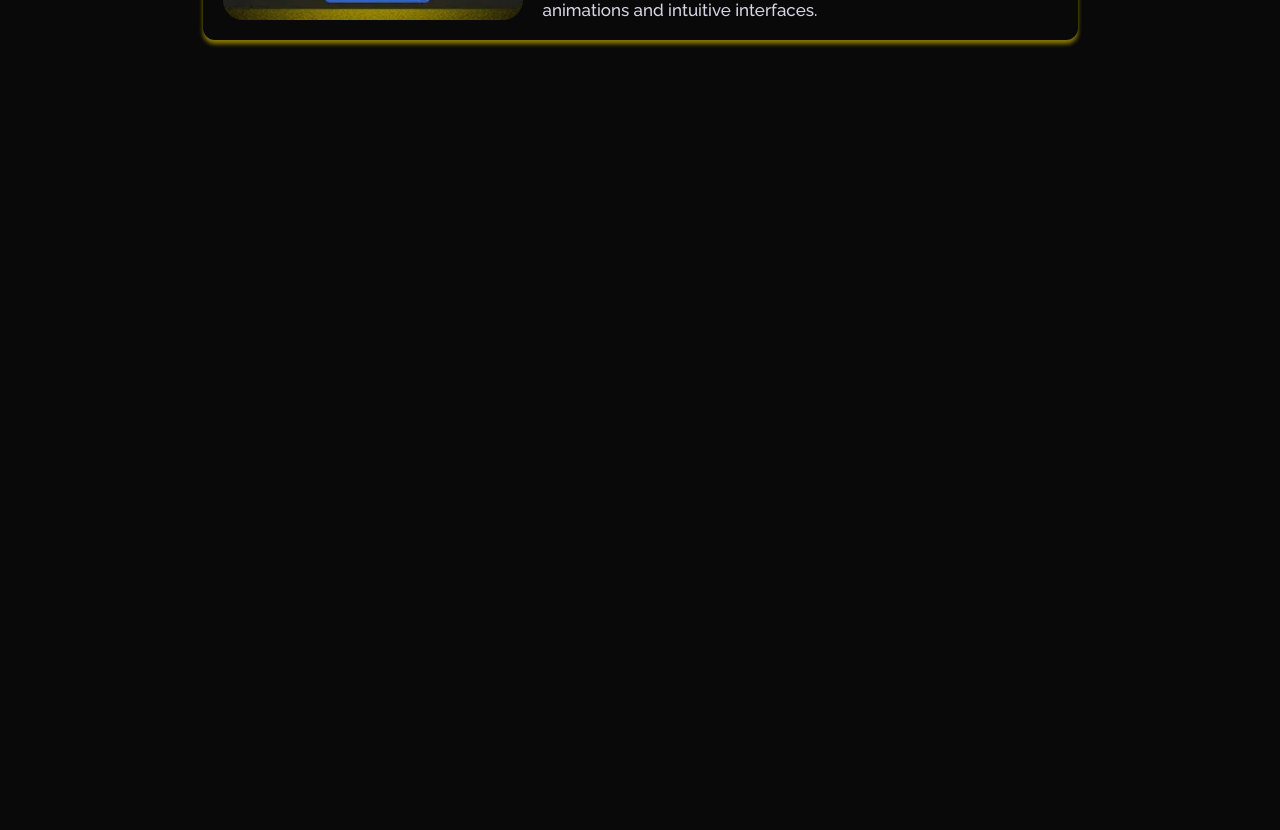
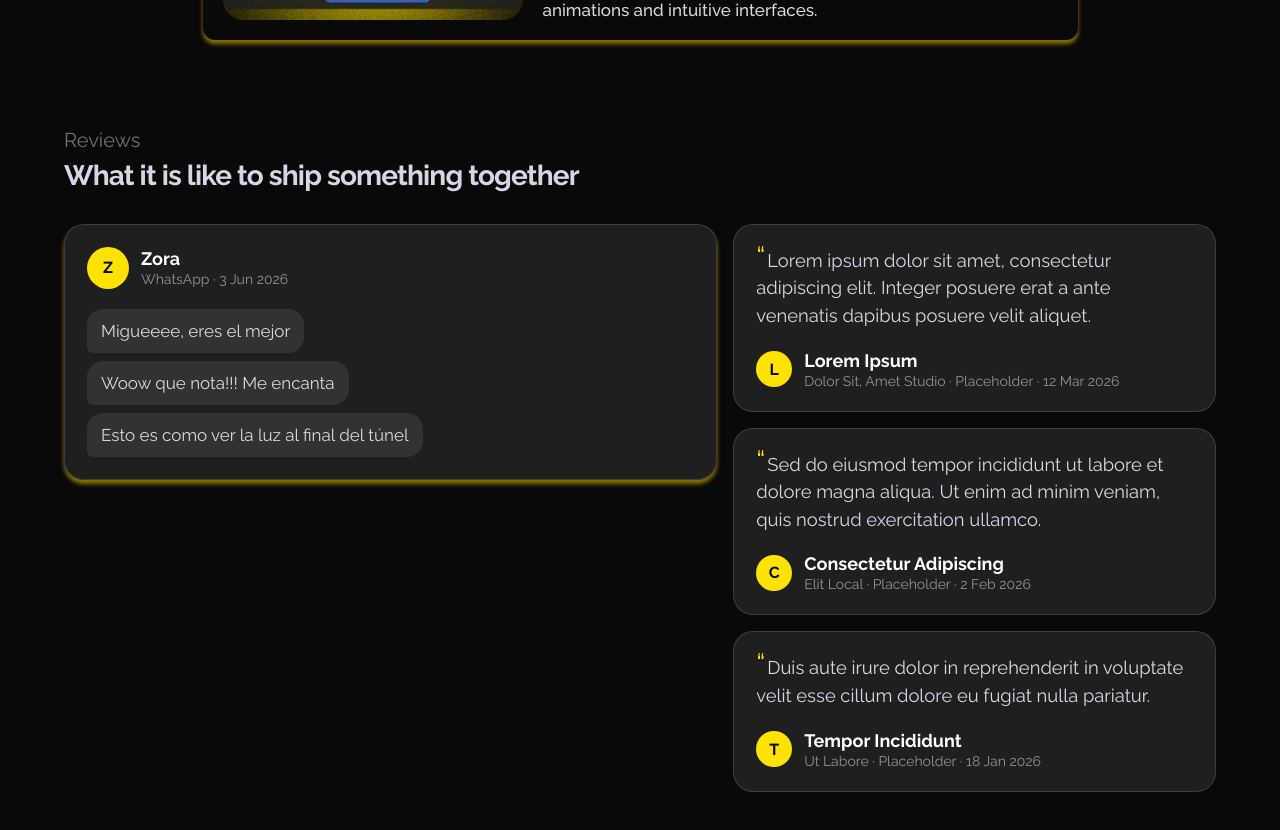
Before and after one commit to Miguel-Giraldo-Duque/miguel-giraldo-dev, a Next.js app: page / in a window 1280 px wide. Shown: the part 2000-2830 px from the top of the page. Before the commit the page ends 2104 px from the top, so only its background shows below. Built offline with nearby package versions, Linux system fonts and the light colour scheme.

Commit message:
feat: add a data-driven reviews section
Show Zora's WhatsApp notes as chat bubbles and three lorem cards marked TODO so the list can grow from one array.

Co-authored-by: Migue <Miguel-Giraldo-Duque@users.noreply.github.com>

```diff
--- a/src/app/globals.css
+++ b/src/app/globals.css
@@ -366,3 +366,127 @@ p {
   cursor: pointer;
   background-color: #161515;
 }
+
+.section-kicker {
+  font-size: var(--subtitulo-desktop);
+  color: rgba(216, 214, 228, 0.5);
+}
+
+.section-title {
+  font-size: var(--titulo-desktop);
+  line-height: 1.15;
+  letter-spacing: -0.03em;
+  margin-top: var(--padding-4xs);
+}
+
+.reviews {
+  margin-top: 5.5rem;
+  text-align: left;
+}
+
+.reviews__grid {
+  display: grid;
+  gap: var(--spacing-md);
+  margin-top: var(--spacing-lg);
+}
+
+.review-card {
+  display: flex;
+  flex-direction: column;
+  justify-content: space-between;
+  gap: var(--padding-md);
+  padding: var(--padding-lg);
+  border: 1px solid rgba(216, 214, 228, 0.16);
+  border-radius: var(--border-radius-3);
+  background: rgba(51, 50, 51, 0.55);
+}
+
+.review-card--chat {
+  box-shadow: var(--drop-shadow-imagen);
+}
+
+.review-card__header,
+.review-card__footer {
+  display: flex;
+  align-items: center;
+  gap: var(--padding-3xs);
+}
+
+.review-avatar {
+  display: grid;
+  place-items: center;
+  flex-shrink: 0;
+  width: 42px;
+  height: 42px;
+  border-radius: 50%;
+  background: var(--color-primario);
+  color: var(--b-g);
+  font-weight: 700;
+}
+
+.review-avatar--small {
+  width: 36px;
+  height: 36px;
+}
+
+.review-card__author {
+  font-size: var(--subtitulo-mobile);
+  font-weight: 650;
+  color: white;
+}
+
+.review-card__meta {
+  margin-top: 2px;
+  color: rgba(216, 214, 228, 0.62);
+  font-size: 14px;
+}
+
+.review-bubbles {
+  display: flex;
+  flex-direction: column;
+  align-items: flex-start;
+  gap: var(--padding-4xs);
+}
+
+.review-bubble {
+  max-width: min(100%, 34rem);
+  padding: 12px 14px;
+  border-radius: 16px 16px 16px 6px;
+  background: var(--color-segundario);
+  color: var(--texto-color);
+}
+
+.review-quote {
+  margin: 0;
+}
+
+.review-quote p {
+  font-size: 1.15rem;
+  line-height: 1.5;
+}
+
+.review-quote p::before {
+  content: "“";
+  margin-right: 2px;
+  color: var(--color-primario);
+  font-size: 1.8rem;
+  line-height: 0;
+}
+
+@media (width >= 900px) {
+  .reviews__grid {
+    grid-template-columns: 1.15fr 0.85fr;
+    align-items: start;
+  }
+
+  .review-card--chat {
+    grid-row: span 3;
+  }
+}
+
+@media (prefers-reduced-motion: reduce) {
+  .review-card,
+  .project__card {
+    transition: none;
+  }
+}
--- a/src/app/page.jsx
+++ b/src/app/page.jsx
@@ -1,5 +1,6 @@
 import { Experience } from "@/components/Experience";
 import { Presentation } from "@/components/Presentation";
+import { Reviews } from "@/components/Reviews";
 
 export default function Page() {
   return (
@@ -9,6 +10,7 @@ export default function Page() {
         <div className="color__1" aria-hidden="true" />
         <div className="color__2" aria-hidden="true" />
         <Experience />
+        <Reviews />
       </div>
     </div>
   );
--- /dev/null
+++ b/src/components/Reviews.jsx
@@ -0,0 +1,75 @@
+import { reviews } from "@/data/reviews";
+
+function formatReviewDate(isoDate) {
+  return new Intl.DateTimeFormat("en-GB", {
+    day: "numeric",
+    month: "short",
+    year: "numeric",
+  }).format(new Date(`${isoDate}T12:00:00`));
+}
+
+function ReviewChat({ review }) {
+  return (
+    <article className="review-card review-card--chat">
+      <header className="review-card__header">
+        <span className="review-avatar" aria-hidden="true">
+          {review.author.slice(0, 1)}
+        </span>
+        <div>
+          <h3 className="review-card__author">{review.author}</h3>
+          <p className="review-card__meta">
+            {review.source} · {formatReviewDate(review.date)}
+          </p>
+        </div>
+      </header>
+      <div className="review-bubbles">
+        {review.messages.map((message) => (
+          <p key={message} className="review-bubble">
+            {message}
+          </p>
+        ))}
+      </div>
+    </article>
+  );
+}
+
+function ReviewQuote({ review }) {
+  return (
+    <article className="review-card">
+      <blockquote className="review-quote">
+        <p>{review.messages[0]}</p>
+      </blockquote>
+      <footer className="review-card__footer">
+        <span className="review-avatar review-avatar--small" aria-hidden="true">
+          {review.author.slice(0, 1)}
+        </span>
+        <div>
+          <p className="review-card__author">{review.author}</p>
+          <p className="review-card__meta">
+            {[review.role, review.source, formatReviewDate(review.date)].filter(Boolean).join(" · ")}
+          </p>
+        </div>
+      </footer>
+    </article>
+  );
+}
+
+export function Reviews() {
+  return (
+    <section className="reviews" id="reviews" aria-labelledby="reviews-title">
+      <p className="section-kicker">Reviews</p>
+      <h2 id="reviews-title" className="section-title">
+        What it is like to ship something together
+      </h2>
+      <div className="reviews__grid">
+        {reviews.map((review) =>
+          review.messages.length > 1 ? (
+            <ReviewChat key={review.id} review={review} />
+          ) : (
+            <ReviewQuote key={review.id} review={review} />
+          ),
+        )}
+      </div>
+    </section>
+  );
+}
--- /dev/null
+++ b/src/data/reviews.js
@@ -0,0 +1,53 @@
+/**
+ * Reviews rendered by the Reviews section.
+ * Add an object to grow the list. One message renders as a quote card.
+ * Several messages render as chat bubbles.
+ */
+export const reviews = [
+  {
+    id: "zora-whatsapp",
+    author: "Zora",
+    role: "",
+    source: "WhatsApp",
+    // 3/6/2026, read as 3 June 2026 (day/month/year).
+    date: "2026-06-03",
+    messages: [
+      "Migueeee, eres el mejor",
+      "Woow que nota!!! Me encanta",
+      "Esto es como ver la luz al final del túnel",
+    ],
+  },
+  // TODO: replace this placeholder with a real client review.
+  {
+    id: "placeholder-local-01",
+    author: "Lorem Ipsum",
+    role: "Dolor Sit, Amet Studio",
+    source: "Placeholder",
+    date: "2026-03-12",
+    messages: [
+      "Lorem ipsum dolor sit amet, consectetur adipiscing elit. Integer posuere erat a ante venenatis dapibus posuere velit aliquet.",
+    ],
+  },
+  // TODO: replace this placeholder with a real client review.
+  {
+    id: "placeholder-local-02",
+    author: "Consectetur Adipiscing",
+    role: "Elit Local",
+    source: "Placeholder",
+    date: "2026-02-02",
+    messages: [
+      "Sed do eiusmod tempor incididunt ut labore et dolore magna aliqua. Ut enim ad minim veniam, quis nostrud exercitation ullamco.",
+    ],
+  },
+  // TODO: replace this placeholder with a real client review.
+  {
+    id: "placeholder-local-03",
+    author: "Tempor Incididunt",
+    role: "Ut Labore",
+    source: "Placeholder",
+    date: "2026-01-18",
+    messages: [
+      "Duis aute irure dolor in reprehenderit in voluptate velit esse cillum dolore eu fugiat nulla pariatur.",
+    ],
+  },
+];
```
